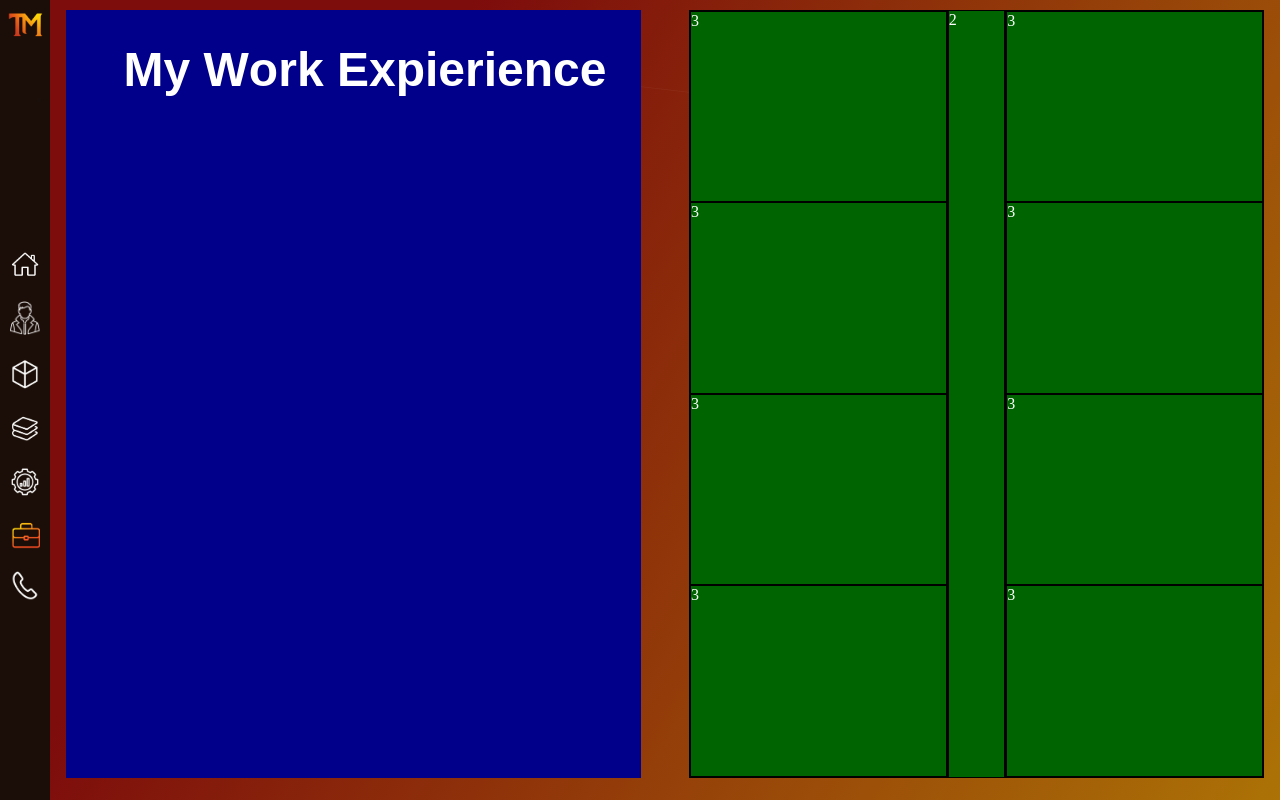
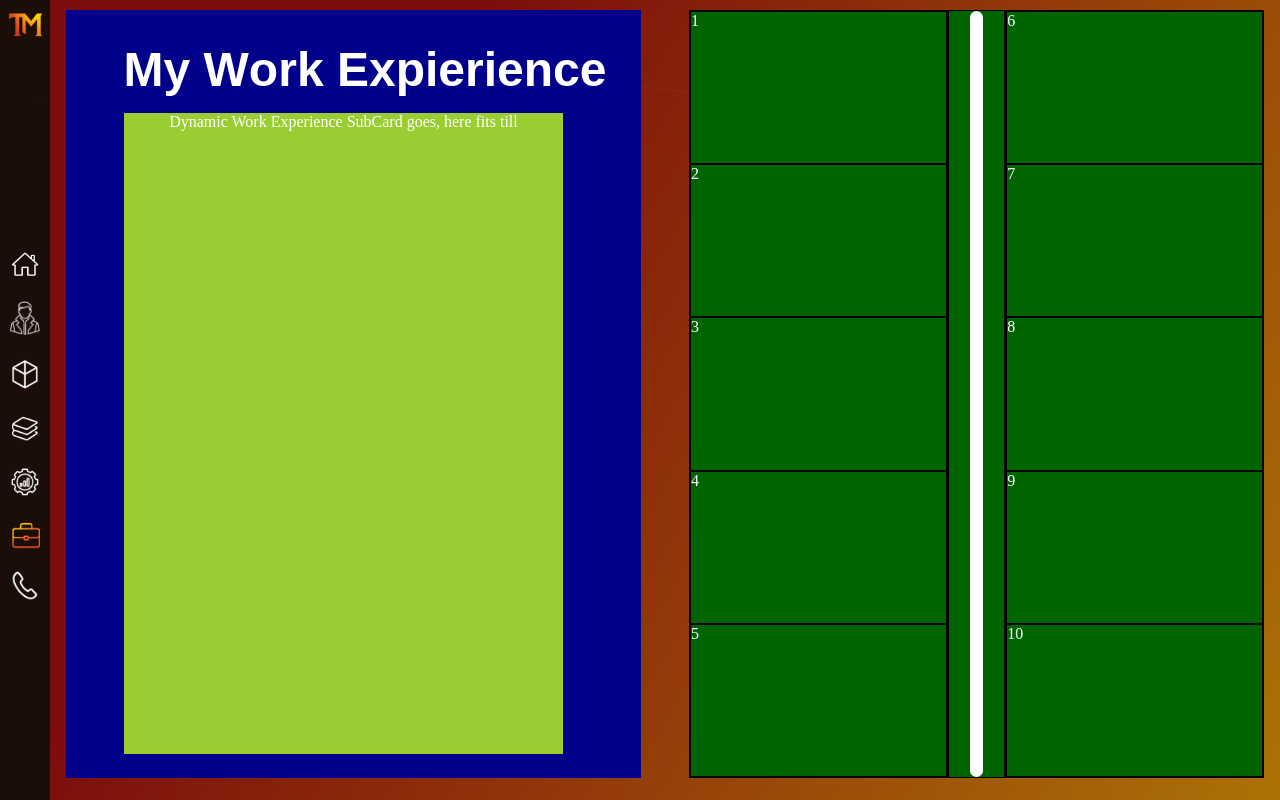
Before and after one commit to taha-malik27/myPortfolioWebsite, a Next.js app in the folder myportfoliowebsite/: page /work in a window 1280 px wide. Built offline with nearby package versions, Linux system fonts and the light colour scheme; a web font is replaced by a local one.

Commit message:
structure is done, now to fill in the details and also information on expeirence

```diff
--- a/myportfoliowebsite/src/app/global.css
+++ b/myportfoliowebsite/src/app/global.css
@@ -169,7 +169,7 @@
     transform: scale(0.95);
 }
 
-/*  SCROLL BAR STYLING - Cross-browser compatibility */
+/*  GENERAL SCROLL BAR STYLING - Cross-browser compatibility */
 
 /* Base scrollbar styling - Firefox (Modern & Legacy) */
 .div-scroll {
@@ -219,6 +219,14 @@
     background: rgba(255, 255, 255, 0.5);
 }
 
+
+
+
+
+/* Skills Card Styles */
+
+
+
 /* Smaller scrollbar for skill subcard - Firefox (Modern & Legacy) */
 .skill-subcard-scroll {
     scrollbar-color: rgba(255, 172, 83, 0.4) transparent;
@@ -266,8 +274,6 @@
 .skill-subcard-scroll::-ms-scrollbar-thumb:hover {
     background: rgba(255, 172, 83, 0.6);
 }
-
-
 
 
 /* SHAPES */
@@ -449,12 +455,32 @@
 }
 
 
+/* Work Card Styling */
+
+.vertical-line{
+    height: 100%;
+    background-color: white;
+    width: 25%;
+    display: flex;
+    justify-self: center;
+    align-self: center;
+    border-radius: 30px;
+}
 
 
 
 
 
-/* EFFECTS AND ANIMATIONS */
+
+
+
+
+
+
+
+
+
+/* GENERAL EFFECTS AND ANIMATIONS */
 
 .underline-slide {
     display: inline;
--- a/myportfoliowebsite/src/components/cards/WorkCard.tsx
+++ b/myportfoliowebsite/src/components/cards/WorkCard.tsx
@@ -51,16 +51,21 @@ const WorkCard: React.FC<WorkCardProps> = ({ backgroundColor = "transparent" })
                 width: "100%",
                 boxSizing: "border-box",
                 height:"100%",
-                backgroundColor:"darkblue"
-
+                backgroundColor:"darkblue",
+                display:"flex",
+                flexDirection:"column"
             }}>
 
-            {/* Header - Matches other pages */}
-            <h1 style={{margin: 0, marginTop: "2rem", marginBottom: "1rem"}}>
+                {/* Header - Matches other pages */}
+                <h1 style={{margin: 0, marginTop: "2rem", marginBottom: "1rem"}}>
 
-                    <HoverText text="My Work Expierience" className="header-styling" />
+                        <HoverText text="My Work Expierience" className="header-styling" />
 
-            </h1>
+                </h1>
+
+                <div style={{height:"100%", width: "90%", marginBottom:"1.5rem", display: "flex", justifyContent:"center", backgroundColor:"yellowgreen"}}>
+                    Dynamic Work Experience SubCard goes, here fits till
+                    </div>
 
 
 
@@ -93,10 +98,11 @@ const WorkCard: React.FC<WorkCardProps> = ({ backgroundColor = "transparent" })
                     gridAutoRows: "1fr"
                 }}>
 
+                    <div style={{border:"black 1px solid"}}>1</div>
+                    <div style={{border:"black 1px solid"}}>2</div>
                     <div style={{border:"black 1px solid"}}>3</div>
-                    <div style={{border:"black 1px solid"}}>3</div>
-                    <div style={{border:"black 1px solid"}}>3</div>
-                    <div style={{border:"black 1px solid"}}>3</div>
+                    <div style={{border:"black 1px solid"}}>4</div>
+                    <div style={{border:"black 1px solid"}}>5</div>
 
                 </div>
 
@@ -104,7 +110,14 @@ const WorkCard: React.FC<WorkCardProps> = ({ backgroundColor = "transparent" })
                 <div style={{border:"black 1px solid",
                     display:"grid",
                     gridAutoRows: "1fr"
-                }}>2</div>
+                }}>
+
+                    <div className='vertical-line'>
+
+
+                        </div>
+
+                </div>
 
 
                 <div style={{border:"black 1px solid",
@@ -112,10 +125,11 @@ const WorkCard: React.FC<WorkCardProps> = ({ backgroundColor = "transparent" })
                     gridAutoRows: "1fr"
                 }}>
 
-                    <div style={{border:"black 1px solid"}}>3</div>
-                    <div style={{border:"black 1px solid"}}>3</div>
-                    <div style={{border:"black 1px solid"}}>3</div>
-                    <div style={{border:"black 1px solid"}}>3</div>
+                    <div style={{border:"black 1px solid"}}>6</div>
+                    <div style={{border:"black 1px solid"}}>7</div>
+                    <div style={{border:"black 1px solid"}}>8</div>
+                    <div style={{border:"black 1px solid"}}>9</div>
+                    <div style={{border:"black 1px solid"}}>10</div>
 
                 </div>
 
```
